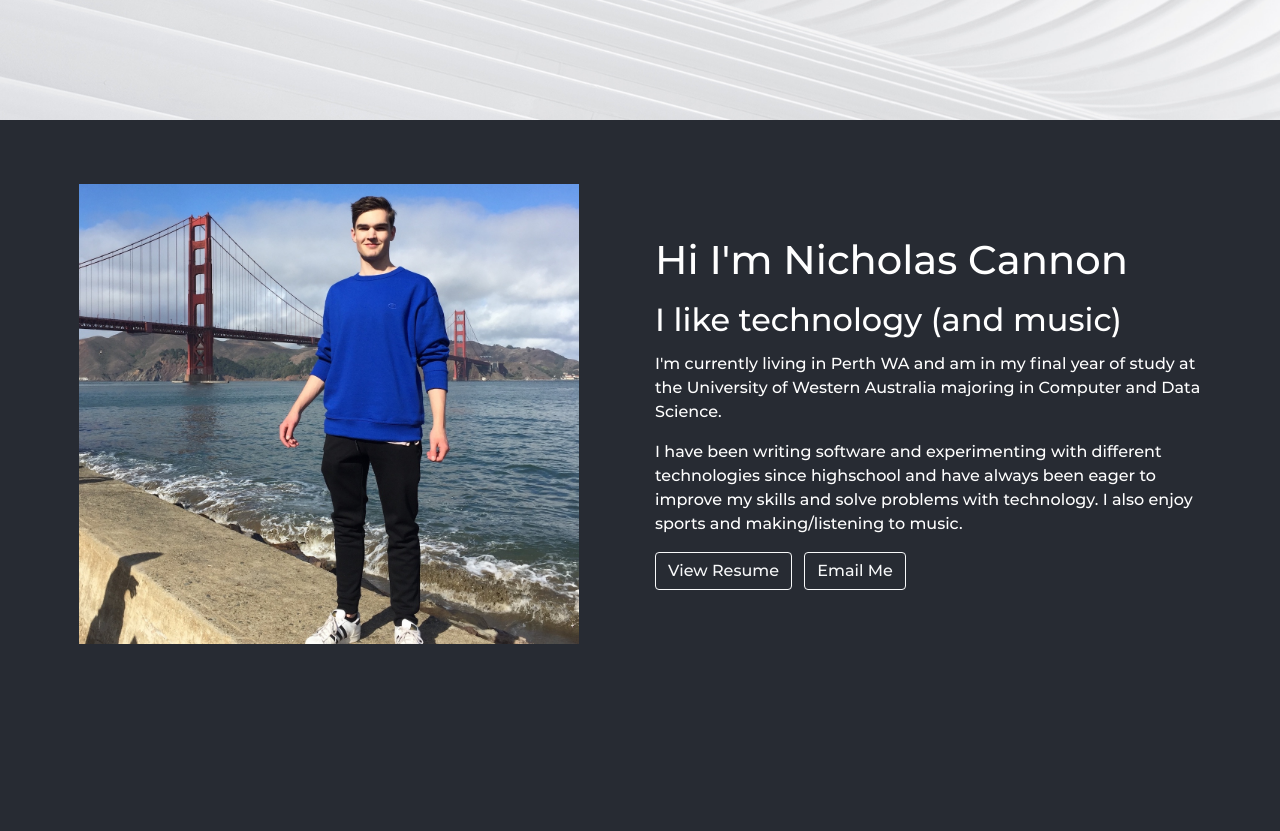
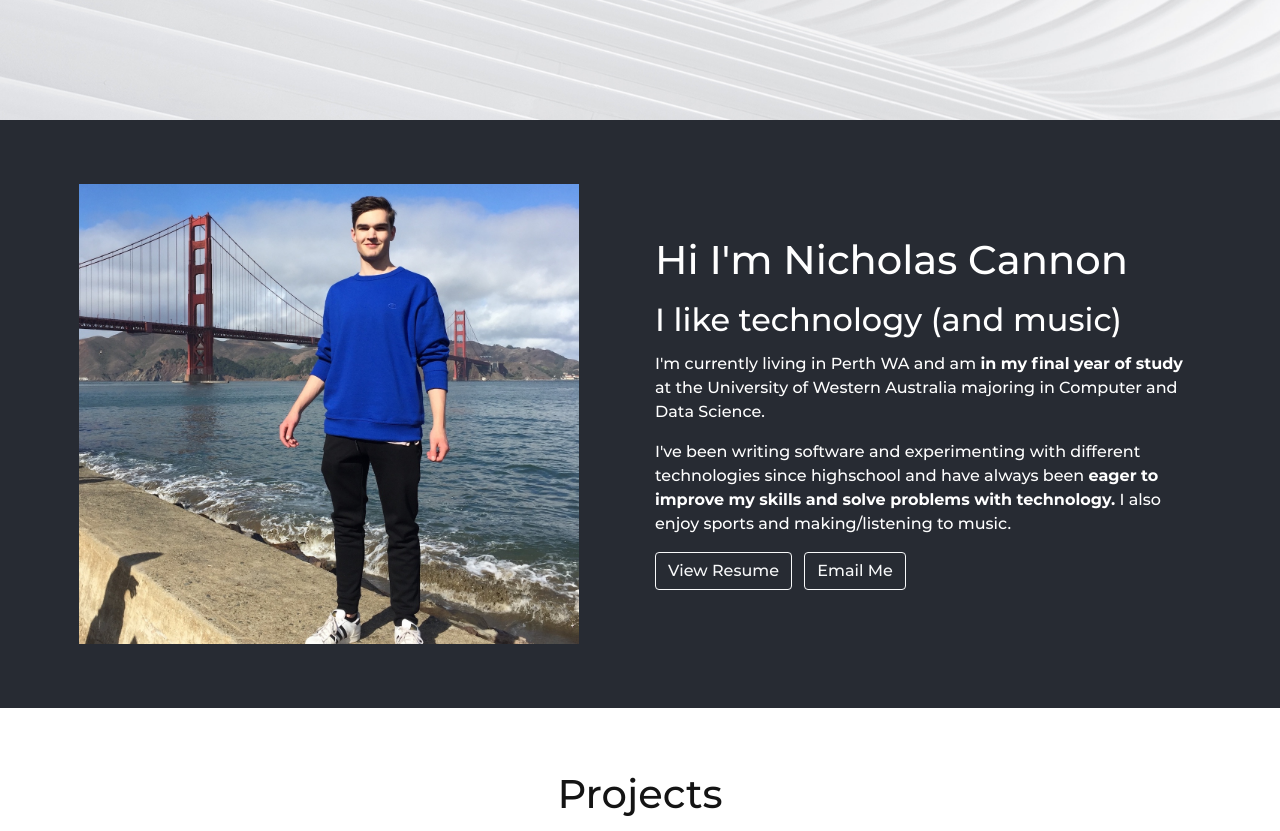
Before and after one commit to nicholascannon1/portfolio, a website built with webpack: page index.html in a window 1280 px wide. Shown: the part 680-1511 px from the top of the page. Built offline with nearby package versions, Linux system fonts and the light colour scheme.

Commit message:
Added bold text to about page

```diff
--- a/index.html
+++ b/index.html
@@ -48,12 +48,12 @@
         <div class="col-lg my-auto">
           <h1 class="pb-2">Hi I'm Nicholas Cannon</h1>
           <h2 class="pb-1">I like technology (and music)</h2>
-          <p>I'm currently living in Perth WA and am in my final year of study at the University of Western
+          <p>I'm currently living in Perth WA and am <span class="boldMe">in my final year of study</span> at the University of Western
             Australia majoring in Computer and Data Science.
           </p>
           <p>
-            I have been writing software and experimenting with different technologies since highschool
-            and have always been eager to improve my skills and solve problems with technology.
+            I've been writing software and experimenting with different technologies since highschool
+            and have always been <span class="boldMe">eager to improve my skills and solve problems with technology.</span>
             I also enjoy sports and making/listening to music.
           </p>
           <button id="resumeButton" class="btn btn-outline-light">View Resume</button>
--- a/src/css/about.css
+++ b/src/css/about.css
@@ -1,7 +1,10 @@
 #about {
   background-color: #272b33;
   height: auto;
-  min-height: 100vh;
+}
+
+.boldMe {
+  font-weight: bold;
 }
 
 #about .sectionWrap {
```
